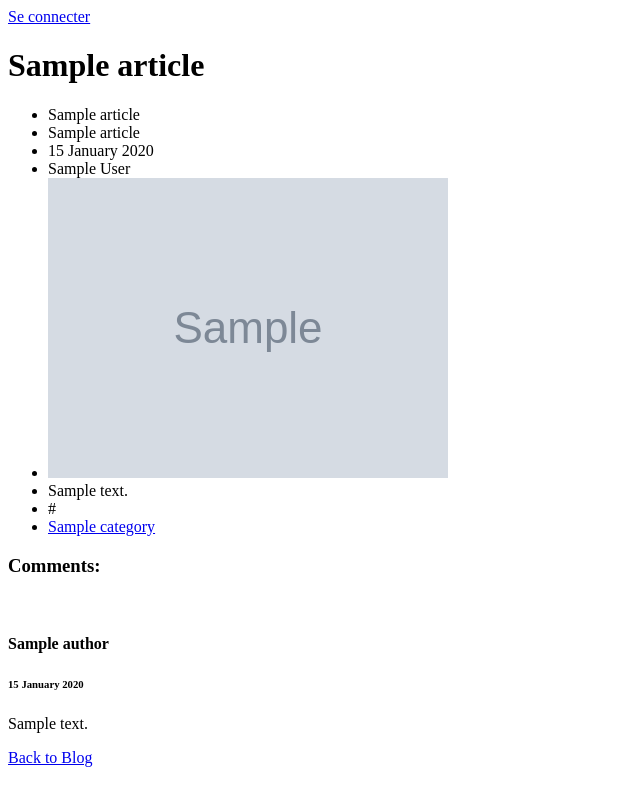
After one commit to anaisalfonsi/final_checkpoint, a Symfony app: template templates/article/show_one.html.twig in a window 1280 px wide. The commit adds this page. Shown: the whole page, without its empty margins (0-640 px from the left). Run offline with Twig, Linux system fonts and the light colour scheme; the template is opened without the code that fills it: most values are stand-ins (such as "Sample title", 1, 10 or a date in 2020); grey boxes marked "Sample" are stand-in pictures; some libraries are stand-ins or nearby versions.

Commit message:
articles + comments okay

```diff
--- a/src/Security/LoginFormAuthenticator.php
+++ b/src/Security/LoginFormAuthenticator.php
@@ -96,7 +96,7 @@ class LoginFormAuthenticator extends AbstractFormLoginAuthenticator implements P
             return new RedirectResponse($targetPath);
         }
 
-        return new RedirectResponse($this->urlGenerator->generate('home'));
+        return new RedirectResponse($this->urlGenerator->generate('articles_show_all'));
         throw new \Exception('TODO: provide a valid redirect inside '.__FILE__);
     }
 
--- a/templates/article/index.html.twig
+++ b/templates/article/show_all.html.twig
@@ -12,9 +12,9 @@
             <li>{{ article.subject }}</li>
             <li>{{ article.author }}</li>
             <li><img src="{{ article.image }}"></li>
-            <li>{{ article.category }}</li>
+            <li>{{ article.category.category }}</li>
         </ul>
-       <a href="{{ path('wild_show', {'slug': article.slug}) }}" type="submit" name="" value="" class="btn mt-auto">See More</a>
+       <a href="{{ path('article_show_one', {'id': article.id}) }}" class="btn">See More</a>
     </div>
     {% endfor %}
 </div>
--- a/templates/article/show_by_categ.html.twig
+++ b/templates/article/show_by_categ.html.twig
@@ -1,6 +1,6 @@
 {% extends 'base.html.twig' %}
 
-{% block title %}{% endblock %}
+{% block title %}{{ category }}{% endblock %}
 
 {% block body %}
     <div class="container">
@@ -13,8 +13,9 @@
                     <li>{{ article.author }}</li>
                     <li><img src="{{ article.image }}"></li>
                 </ul>
-                {#<a href="{{ path('wild_show', {'slug': article.slug}) }}" type="submit" name="" value="" class="btn mt-auto">See More</a>#}
+                <a href="{{ path('article_show_one', {'id': article.id}) }}" class="btn">See More</a>
             </div>
         {% endfor %}
+        <a href="{{ path('articles_show_all') }}">Back to Blog</a>
     </div>
 {% endblock %}
--- /dev/null
+++ b/templates/article/show_one.html.twig
@@ -0,0 +1,38 @@
+{% extends 'base.html.twig' %}
+
+{% block title %}{{ article.title }}{% endblock %}
+
+{% block body %}
+    <div class="container">
+        <h1> {{ article.title }}</h1>
+            <div class="container">
+                <ul>
+                    <li>{{ article.title }}</li>
+                    <li>{{ article.subject }}</li>
+                    <li>{{ article.publishedAt|date('d F Y')}}</li>
+                    <li>{{ article.author }}</li>
+                    <li><img src="{{ article.image }}"></li>
+                    <li>{{ article.content }}</li>
+                    <li>{{ article.mediaLink }}</li>
+                    <li><a href="{{ path('articles_show_byCategory', {'slug': slug}) }}">{{ category }}</a></li>
+                </ul>
+                <div class="container">
+                    <h3>Comments:</h3><br>
+                    {% for comment in comments|reverse %}
+                        <h4>{{ comment.author.name }}</h4>
+                        <h6>{{ comment.postedAt|date('d F Y')}}</h6>
+                        <p>{{ comment.comment }}</p>
+                    {% endfor %}
+                    {% if app.user %}
+                        <div class="container">
+                            {{ form_start(form) }}
+                            {{ form_widget(form) }}
+                            <button class="btn">{{ button_label|default('Post') }}</button>
+                            {{ form_end(form) }}
+                        </div>
+                    {% endif %}
+                </div>
+                <a href="{{ path('articles_show_all') }}">Back to Blog</a>
+            </div>
+    </div>
+{% endblock %}
--- a/templates/base.html.twig
+++ b/templates/base.html.twig
@@ -5,12 +5,14 @@
         {% block stylesheets %}{% endblock %}
     </head>
     <body>
-    <nav class="navbar">{% if app.user %}
-            {{ app.user.firstname }}
+    <nav class="navbar">
+        {% if app.user %}
+            {{ app.user.name }}
             <a href="{{ path('app_logout') }}"> Se déconnecter</a>
         {% else %}
             <a href="{{ path('app_login') }}"> Se connecter</a>
-        {% endif %}</nav>
+        {% endif %}
+    </nav>
         {% block body %}{% endblock %}
         {% block javascripts %}{% endblock %}
     </body>
```
Also changed, not shown: src/Controller/ArticleController.php (+44 -3 lines), src/DataFixtures/AppFixtures.php (+14 -1 lines), src/Entity/Comment.php (+2 -17 lines), src/Form/CommentType.php (added, +25 -0 lines).
